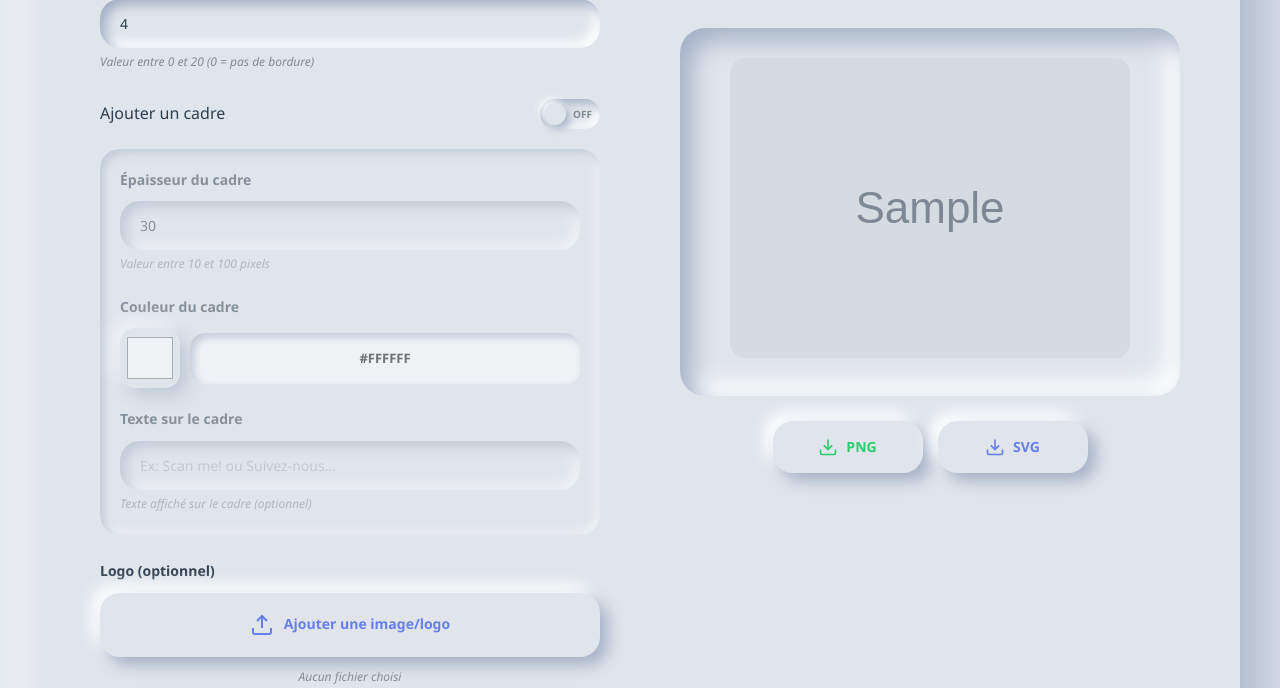
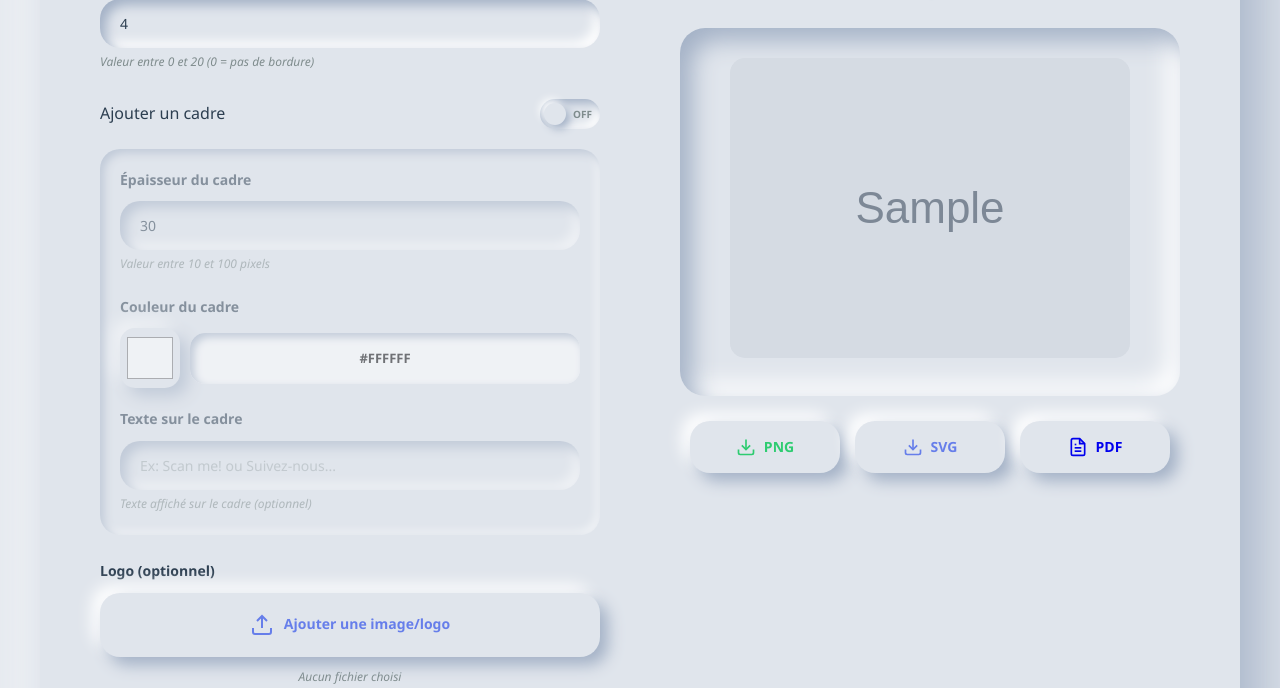
Before and after one commit to ten-tech/QRCode-generator, a Django app: template templates/qr_code/generator.html in a window 1280 px wide. Shown: the part 1049-1737 px from the top of the page. Run offline with Django 5.2, Linux system fonts and the light colour scheme; tables that the repository leaves empty hold one stand-in row (values such as "Sample post"); the template is opened without the code that fills it: values that come from a table or form of the project are taken from there, most other values are stand-ins (such as "Sample title", 1, 10 or a date in 2020); grey boxes marked "Sample" are stand-in pictures; some libraries are stand-ins or nearby versions.

Commit message:
Ajout bouton téléchargement PDF

```diff
--- a/templates/qr_code/generator.html
+++ b/templates/qr_code/generator.html
@@ -553,6 +553,27 @@
               </svg>
               SVG
             </a>
+            <a
+              href="#"
+              id="download-pdf-btn"
+              class="download-btn download-btn-pdf"
+            >
+              <svg
+                width="20"
+                height="20"
+                viewBox="0 0 24 24"
+                fill="none"
+                stroke="currentColor"
+                stroke-width="2"
+              >
+                <path d="M14 2H6a2 2 0 0 0-2 2v16a2 2 0 0 0 2 2h12a2 2 0 0 0 2-2V8z"></path>
+                <polyline points="14 2 14 8 20 8"></polyline>
+                <line x1="16" y1="13" x2="8" y2="13"></line>
+                <line x1="16" y1="17" x2="8" y2="17"></line>
+                <polyline points="10 9 9 9 8 9"></polyline>
+              </svg>
+              PDF
+            </a>
           </div>
         </div>
         {% else %}
```
